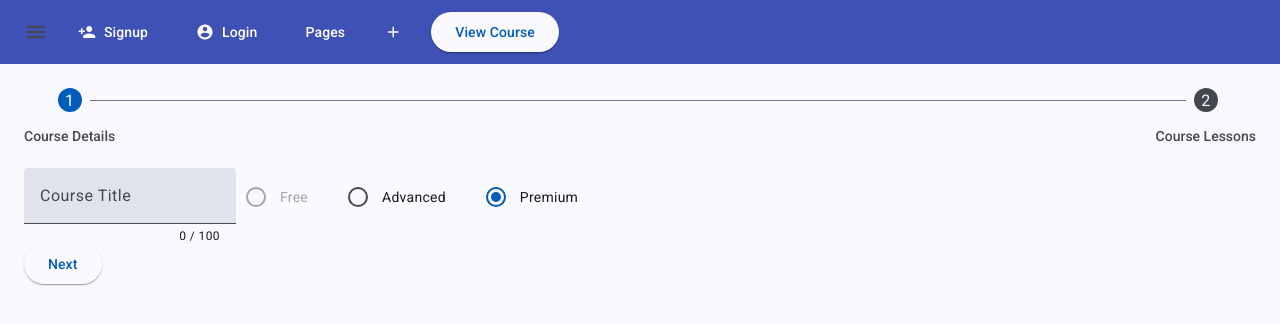
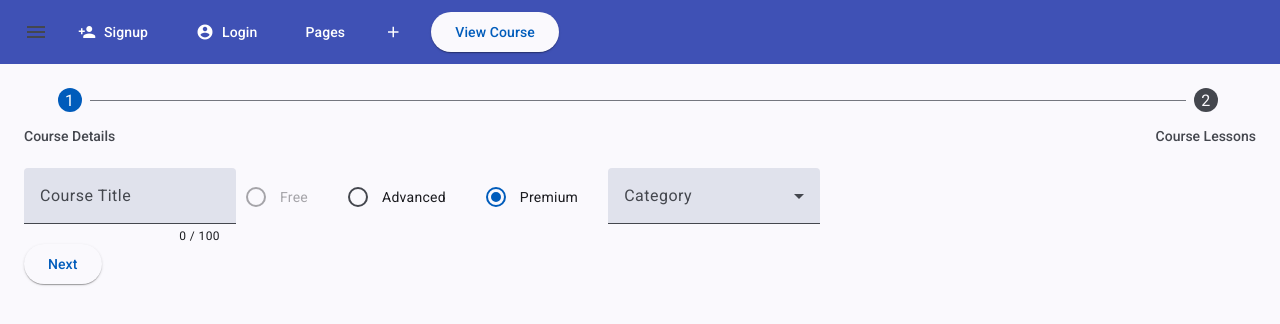
Before and after one commit to sjaroni/angular-material, an Angular app: page /create-course in a window 1280 px wide. Shown: the top 324 px of the page. Built offline with nearby package versions, Linux system fonts and the light colour scheme.

Commit message:
feat: add form control for selecting a value

```diff
--- a/src/app/create-course/create-course-step-one/create-course-step-one.component.html
+++ b/src/app/create-course/create-course-step-one/create-course-step-one.component.html
@@ -1,8 +1,6 @@
 <div [formGroup]="form">
   @if(courseTitle.errors?.['minlength']){
-    <mat-error>
-      Course Title should have a minimum of 5 characters
-    </mat-error>
+  <mat-error> Course Title should have a minimum of 5 characters </mat-error>
   }
   <mat-form-field appearance="fill">
     <input
@@ -21,11 +19,26 @@
     }    -->
   </mat-form-field>
 
-  <!-- mat-radio-group kann nicht in mat-form-field genutzt werden! -->
+  <!-- mat-radio-group muss nicht in mat-form-field genutzt werden! -->
   <mat-radio-group formControlName="courseType">
     <mat-radio-button disabled value="free">Free</mat-radio-button>
-    <mat-radio-button [disabled]="false" value="advanced">Advanced</mat-radio-button>
+    <mat-radio-button [disabled]="false" value="advanced"
+      >Advanced</mat-radio-button
+    >
     <mat-radio-button value="premium">Premium</mat-radio-button>
   </mat-radio-group>
 
+  <mat-form-field appearance="fill">
+    <mat-select [formControl]="toppings" placeholder="Category" multiple>
+      <mat-optgroup label="Creatives">
+        <mat-option value="design">Design</mat-option>
+        <mat-option value="marketing">Marketing</mat-option>
+      </mat-optgroup>
+      <mat-optgroup label="Toppings">
+        @for (topping of toppingList; track topping) {
+          <mat-option [value]="topping">{{topping}}</mat-option>
+        }
+      </mat-optgroup>
+    </mat-select>
+  </mat-form-field>
 </div>
--- a/src/app/create-course/create-course-step-one/create-course-step-one.component.ts
+++ b/src/app/create-course/create-course-step-one/create-course-step-one.component.ts
@@ -1,9 +1,10 @@
 import { Component, inject } from '@angular/core';
-import { FormBuilder, Validators } from '@angular/forms';
+import { FormBuilder, FormControl, Validators } from '@angular/forms';
 import { ReactiveFormsModule } from '@angular/forms';
 import { MatFormFieldModule } from '@angular/material/form-field';
 import { MatInputModule } from '@angular/material/input';
 import { MatRadioModule } from '@angular/material/radio';
+import { MatSelectModule } from '@angular/material/select';
 
 @Component({
   selector: 'app-create-course-step-one',
@@ -12,12 +13,16 @@ import { MatRadioModule } from '@angular/material/radio';
     MatFormFieldModule,
     MatInputModule,
     MatRadioModule,
+    MatSelectModule,
   ],
   templateUrl: './create-course-step-one.component.html',
   styleUrl: './create-course-step-one.component.scss',
 })
 export class CreateCourseStepOneComponent {
   private fb: FormBuilder = inject(FormBuilder);
+
+  toppings = new FormControl('');
+  toppingList: string[] = ['Extra cheese', 'Mushroom', 'Onion', 'Pepperoni', 'Sausage', 'Tomato'];
 
   form = this.fb.group({
     title: [
```
